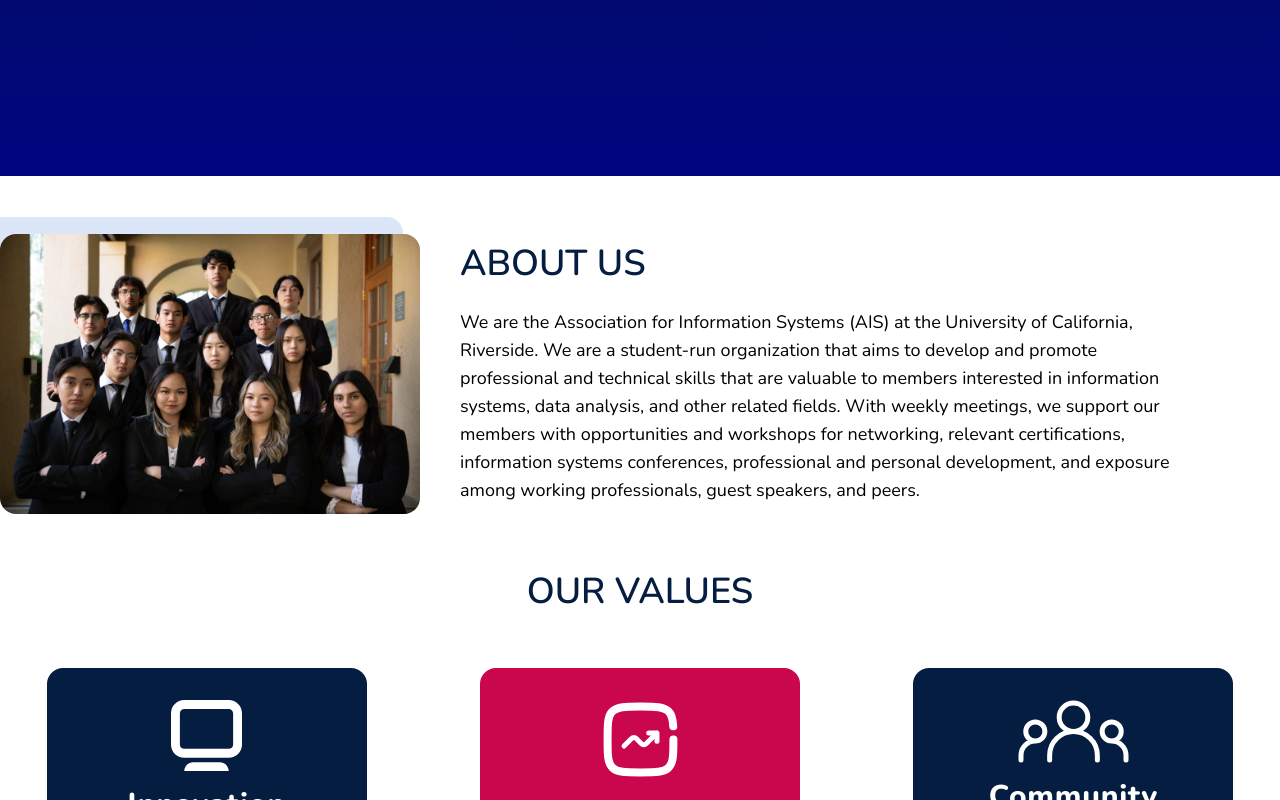
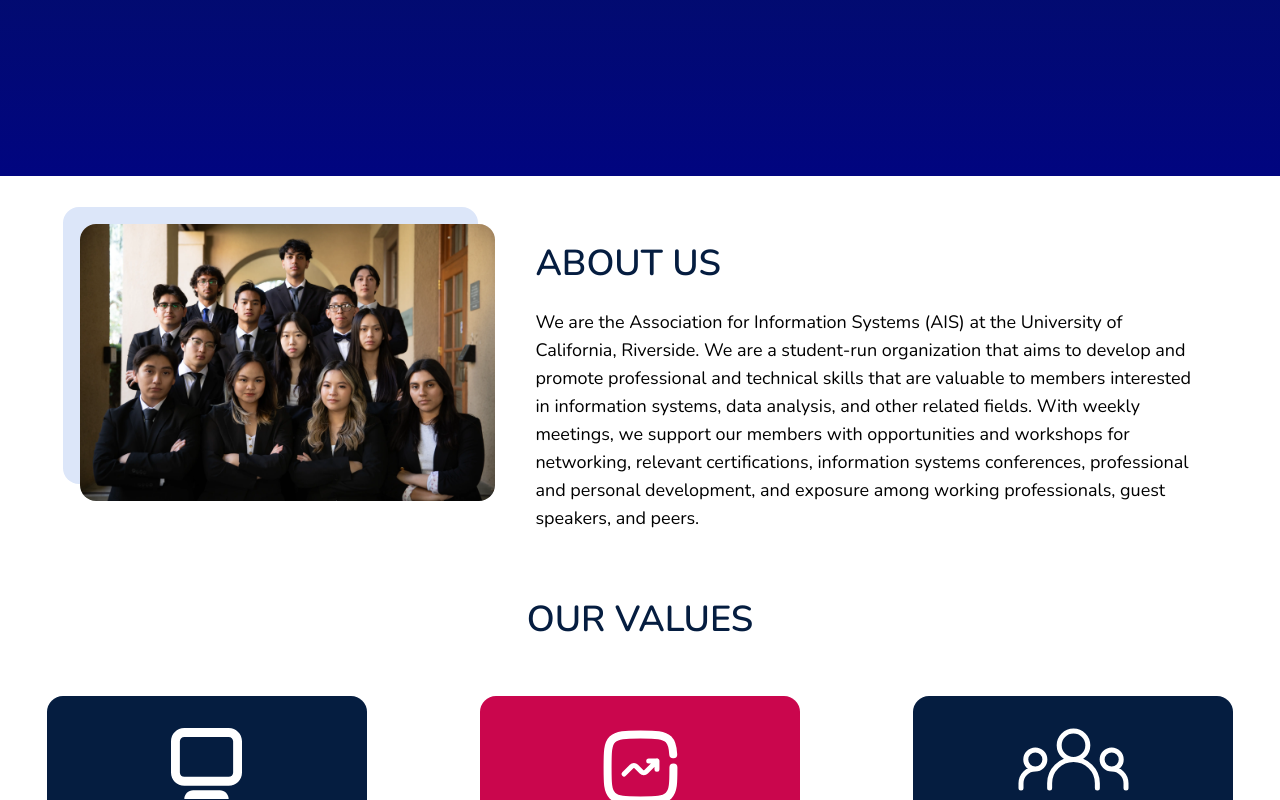
Before and after one commit to acm-ucr/ais-website, a Next.js app: page /about in a window 1280 px wide. Shown: the part 624-1424 px from the top of the page. Built offline with nearby package versions, Linux system fonts and the light colour scheme.

Commit message:
More fixes

```diff
--- a/src/components/about/About.jsx
+++ b/src/components/about/About.jsx
@@ -7,18 +7,18 @@
 
 const About = () => {
   return (
-    <div className="flex flex-col lg:flex-row mx-0 py-12 sm:px-10 gap-10 justify-center font-nunito items-center lg:items-center w-full overflow-x-hidden overflow-y-hidden">
-      <div className="w-full lg:w-1/5 flex justify-center lg:justify-end items-center h-64 sm:h-80 md:h-96 lg:h-64 lg:my-0 lg:ml-20">
+    <div className="flex flex-col lg:flex-row mx-0 sm:mx-10 py-12 sm:px-10 gap-10 md:gap-10 justify-center font-nunito items-center lg:items-start">
+      <div className="w-9/12 lg:w-2/3 xl:w-5/12 ml-4 sm:ml-0 relative h-52 md:h-96 lg:h-0 lg:my-20 xl:my-0">
         <Carousel
           images={ABOUT}
           shadow={"shadow-[-17px_-17px_0px_0px_#dce6f9]"}
-          init={"-50%"}
+          init={"-10%"}
           exit={"10%"}
         />
       </div>
-      <div className="flex flex-col justify-center space-y-6 w-full lg:w-3/5 py-5 text-left">
+      <div className="flex flex-col justify-center space-y-6 w-9/12 lg:w-2/3 py-5 text-left">
         <motion.div
-          initial={{ opacity: 0, x: 50 }}
+          initial={{ opacity: 0, x: 500 % 2 === 0 ? 10 : -10 }}
           whileInView={{ opacity: 1, x: 0 }}
           transition={{ delay: 0.6, duration: 0.6, ease: "easeOut" }}
           className="flex justify-center lg:justify-start"
@@ -26,7 +26,7 @@
           <Title title={"ABOUT US"} />
         </motion.div>
         <motion.div
-          initial={{ opacity: 0, x: 50 }}
+          initial={{ opacity: 0, x: 500 % 2 === 0 ? 50 : -50 }}
           whileInView={{ opacity: 1, x: 0 }}
           transition={{ delay: 0.2, duration: 0.6, ease: "easeOut" }}
           className="text-left text-base sm:text-lg my-4"
--- a/src/components/about/Join.jsx
+++ b/src/components/about/Join.jsx
@@ -48,7 +48,7 @@
           <Title title={"WHY JOIN"} />
         </motion.div>
         <motion.div
-          className="text-left lg:text-right text-base md:text-lg my-4"
+          className="w-10/12 text-left lg:text-right text-base md:text-lg my-4"
           variants={animation}
           custom={1}
         >
@@ -76,7 +76,7 @@
       </motion.div>
 
       <motion.div
-        className="w-full lg:w-5/6 xl:w-5/12 flex justify-center lg:justify-end relative h-60 md:h-96 lg:h-0 lg:my-32 xl:my-0"
+        className="w-10/12 lg:w-5/6 xl:w-5/12 flex justify-center lg:justify-end relative h-60 md:h-96 lg:h-0 lg:my-32 xl:my-0"
         initial="hidden"
         whileInView="visible"
         viewport={{ once: true, amount: 0.2 }}
```
